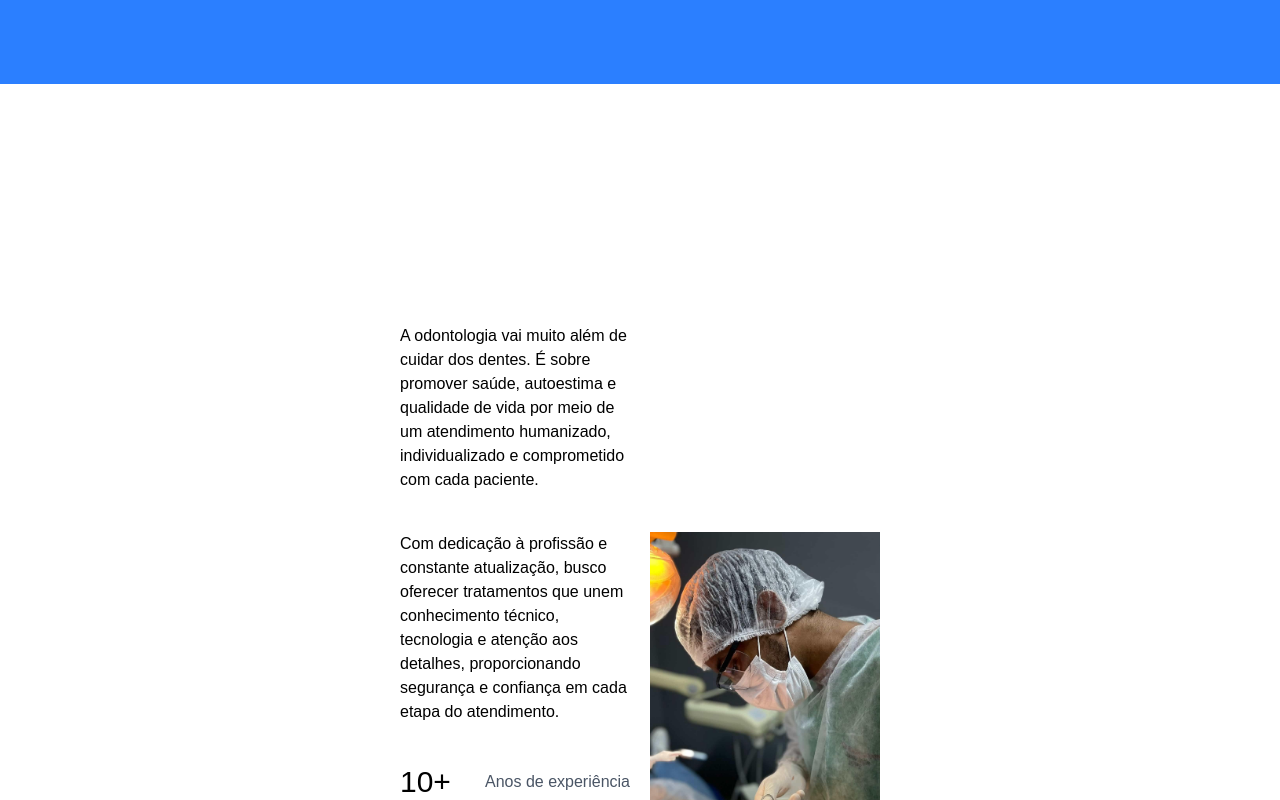
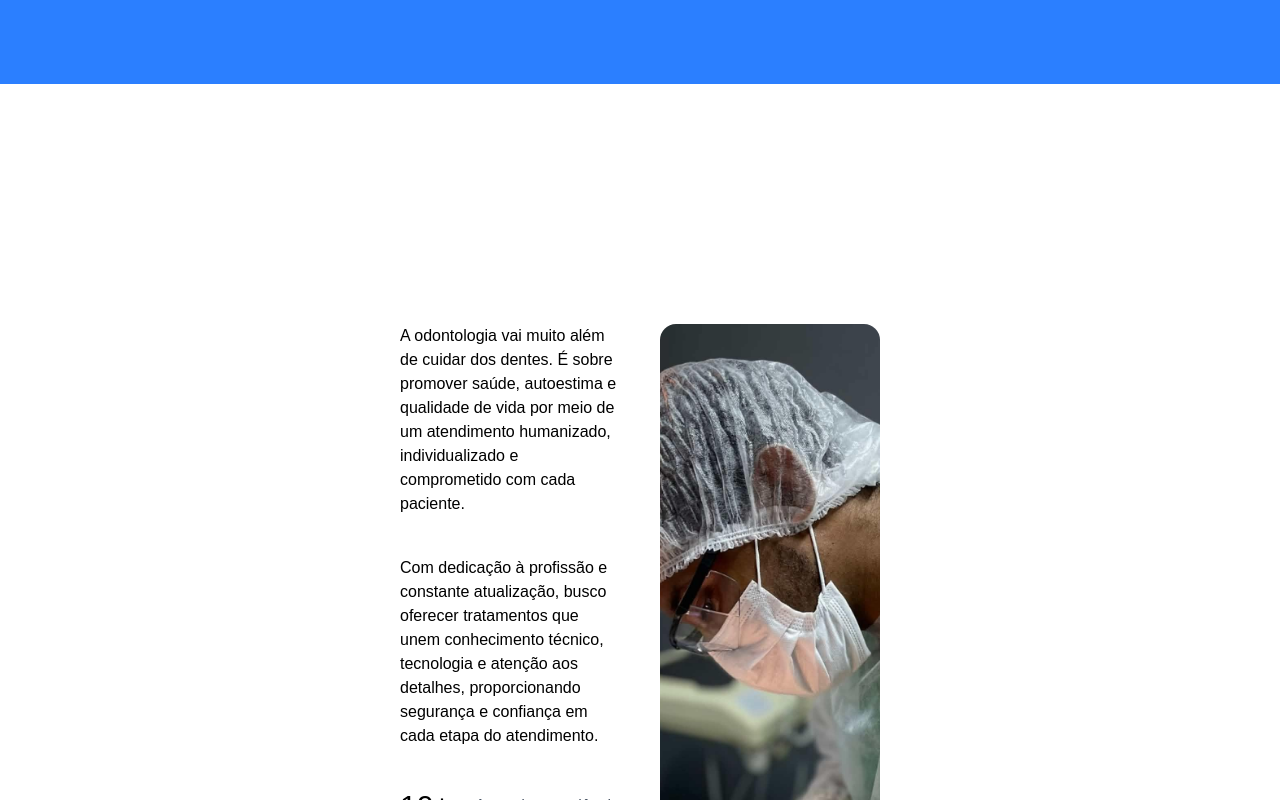
Before and after one commit to my-front-end-works/dr-anderson, a Next.js app: page / in a window 1280 px wide. Shown: the part 3020-3820 px from the top of the page. Built offline with nearby package versions, Linux system fonts and the light colour scheme.

Commit message:
feat: create expertise component

```diff
--- a/src/app/_components/main/expertise/expertise.jsx
+++ b/src/app/_components/main/expertise/expertise.jsx
@@ -1,10 +1,10 @@
 import Image from "next/image";
 import { expertise } from "@/app/_constants/main/expertise";
+
 export default function Expertise() {
-
   return (
-    <main className="w-full h-auto p-10 xl:px-100 xl:py-50 gap-5 grid grid-rows-1 sm:grid-cols-2 md:grid-cols-2">
-      <div className="w-full h-auto flex flex-col text-black gap-10 ">
+    <main className="w-full h-auto p-10 xl:px-100 xl:py-50 gap-10 grid grid-cols-1 md:grid-cols-2">
+      <div className="w-full h-auto flex flex-col text-black gap-10">
         <p>
           A odontologia vai muito além de cuidar dos dentes. É sobre promover
           saúde, autoestima e qualidade de vida por meio de um atendimento
@@ -17,22 +17,25 @@ export default function Expertise() {
           detalhes, proporcionando segurança e confiança em cada etapa do
           atendimento.
         </p>
+
         {expertise.map((value, idx) => (
           <div key={idx} className="flex flex-col gap-5">
             <div className="w-full h-auto flex flex-row justify-between items-center">
-              <h1 className="text-3xl ">{value.number}</h1>
+              <h1 className="text-3xl">{value.number}</h1>
               <h2 className="text-gray-600">{value.text}</h2>
             </div>
             <hr className="text-gray-400" />
           </div>
         ))}
       </div>
-      <div className="relative w-full h-full rounded-2xl">
+
+      <div className="relative w-full aspect-4/5 md:aspect-auto md:min-h-full rounded-2xl">
         <Image
           src="/main/expertise/experiencias.jpg"
-          alt="expertise.jpg"
-          className="object-contain rounded-2xl"
+          alt="Experiência e atuação profissional em odontologia"
+          className="object-cover rounded-2xl"
           fill
+          sizes="(max-width: 768px) 100vw, 50vw"
         />
       </div>
     </main>
```
